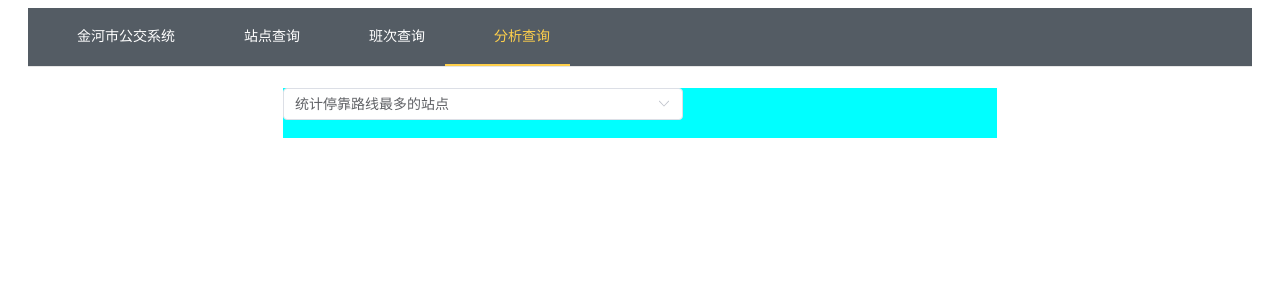
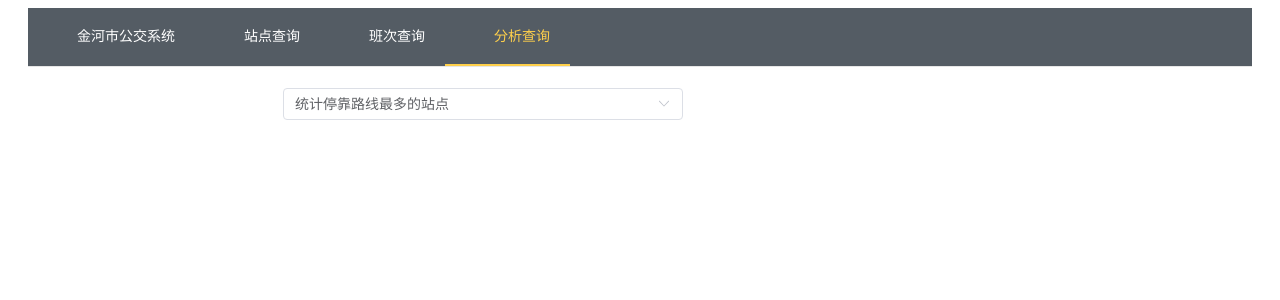
Before and after one commit to Chains-Z/bus_system-vue, a Vue app: page /#/analysis in a window 1280 px wide. Shown: the top 300 px of the page. Built offline with nearby package versions, Linux system fonts and the light colour scheme; some icons are missing.

Commit message:
refactor:把analysis用于debug的bg-color去掉

```diff
--- a/src/views/Analysis.vue
+++ b/src/views/Analysis.vue
@@ -1,7 +1,7 @@
 <template>
   <div>
     <el-row>
-      <el-col :span="14" :offset="5" style="background-color: aqua">
+      <el-col :span="14" :offset="5">
 
         <el-form inline>
           <el-form-item>
```
